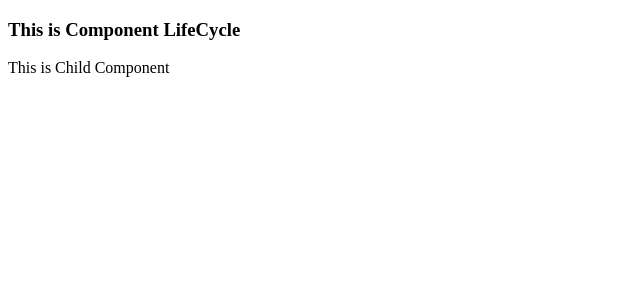
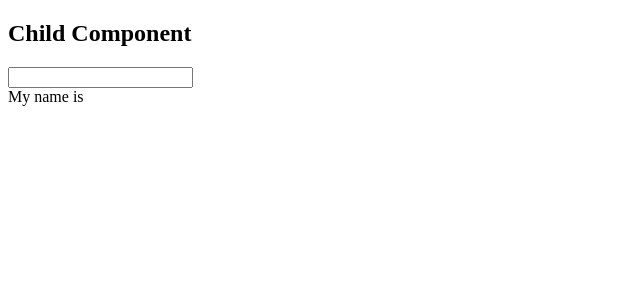
Before and after one commit to iqbal-arif/SimplifiedReactJS, a React (Vite) app in the folder demo/vite-project/Component Lifecyle/lifecycle/: page / in a window 1280 px wide. Shown: the top 300 px of the page, without its empty margins (0-640 px from the left). Built offline with nearby package versions, Linux system fonts and the light colour scheme.

Commit message:
new file:   demo/vite-project/Component Lifecyle/lifecycle/package-lock.json modified:   demo/vite-project/Component Lifecyle/lifecycle/src/App.jsx modified:   demo/vite-project/Component Lifecyle/lifecycle/src/Child.jsx

```diff
--- a/demo/vite-project/Component Lifecyle/lifecycle/src/App.jsx
+++ b/demo/vite-project/Component Lifecyle/lifecycle/src/App.jsx
@@ -1,11 +1,8 @@
-import { useState } from "react";
 import Child from "./Child";
 function App() {
-  const [count, setCount] = useState(0);
-
+  console.log("Rendering Parent");
   return (
     <>
-      <h3>This is Component LifeCycle</h3>
       <Child />
     </>
   );
--- a/demo/vite-project/Component Lifecyle/lifecycle/src/Child.jsx
+++ b/demo/vite-project/Component Lifecyle/lifecycle/src/Child.jsx
@@ -1,3 +1,14 @@
+import { useState } from "react";
 export default function Child() {
-  return <p>This is Child Component</p>;
+  <p>This is Child Component</p>;
+  const [name, setName] = useState("");
+  console.log("Rendering Child");
+  return (
+    <div className="child">
+      <h2>Child Component</h2>
+      <input value={name} onChange={(e) => setName(e.target.value)} />
+      <br />
+      My name is {name}
+    </div>
+  );
 }
```
Also changed, not shown: 1 other file (tests, documents, lock files or other folders).
